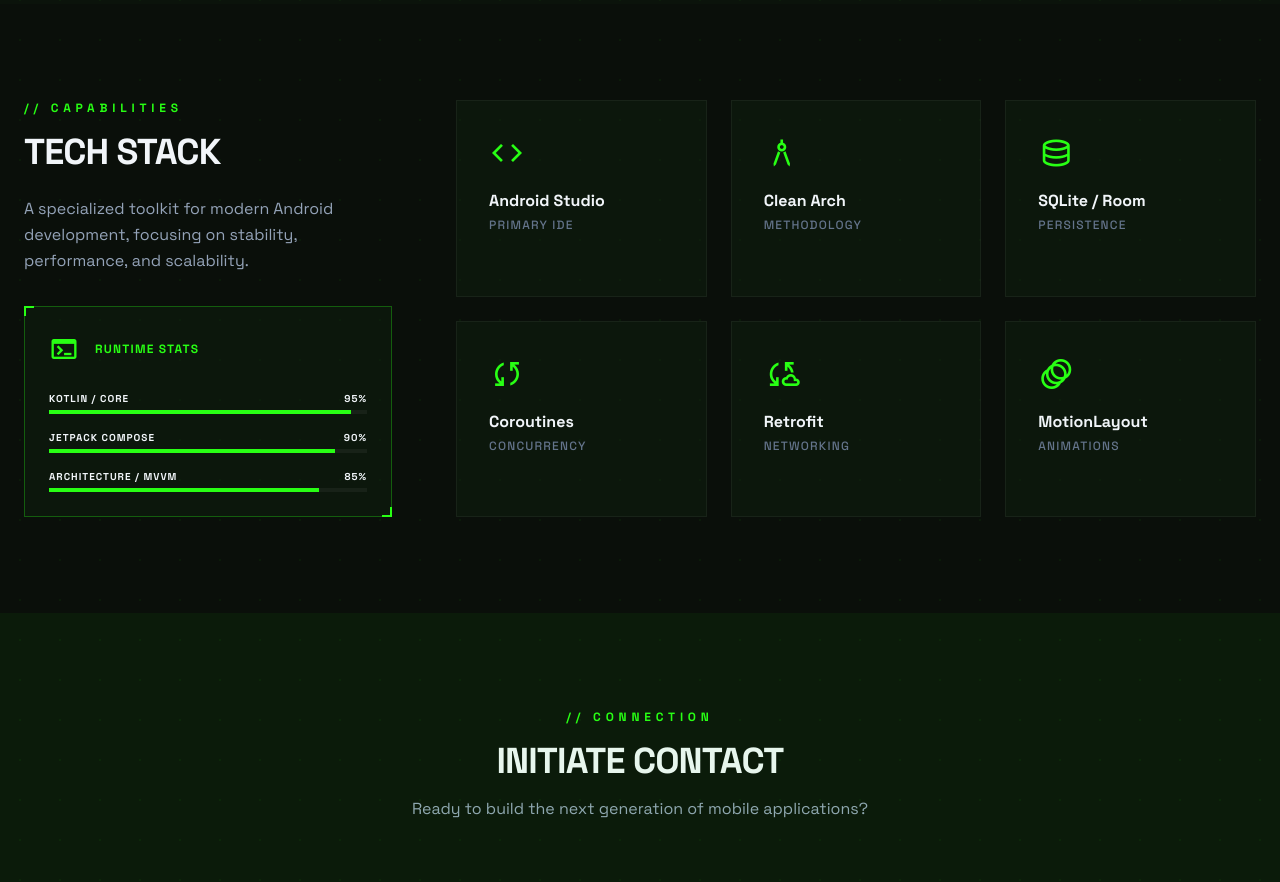
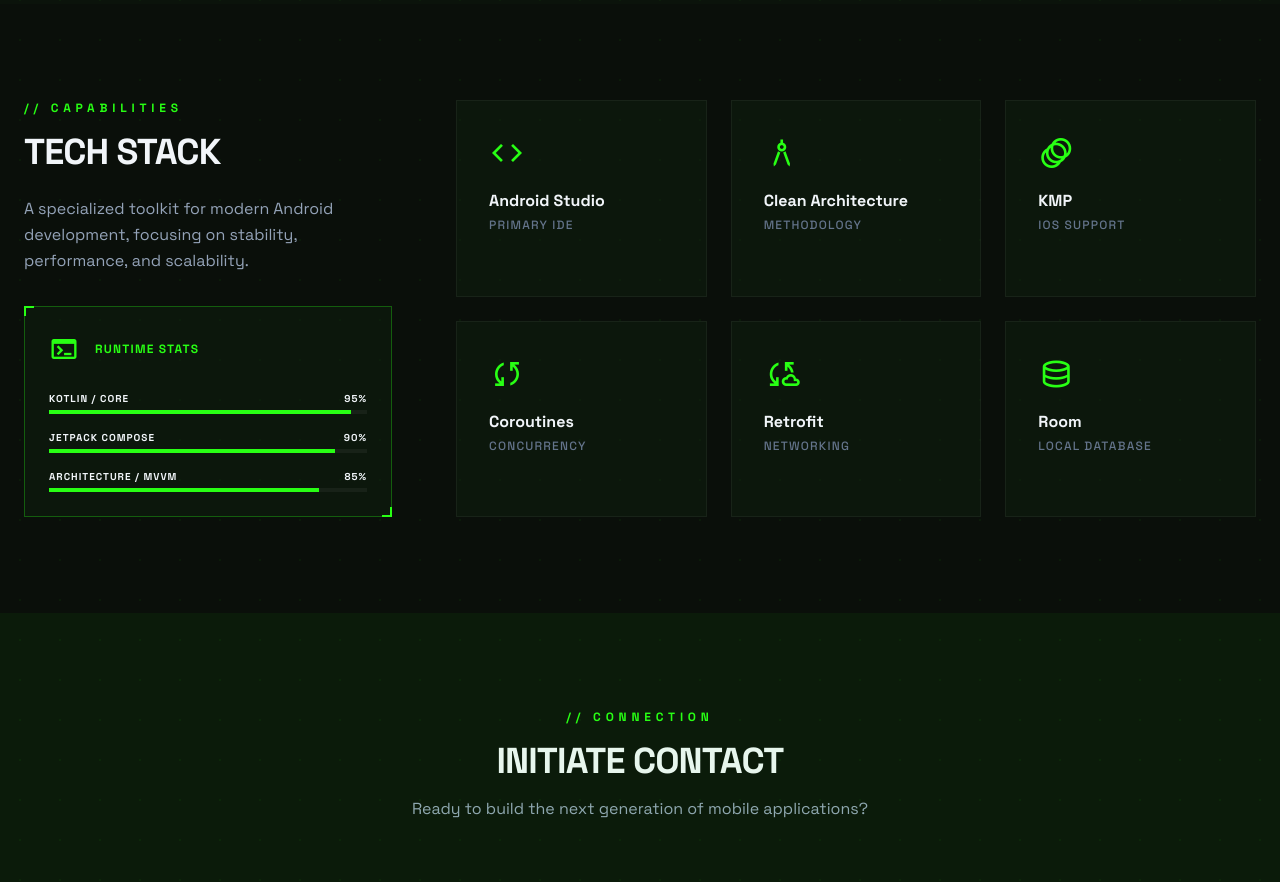
Before and after one commit to SkNoman/Portfolio, a plain HTML site: page index.html in a window 1280 px wide. Shown: the part 2260-3142 px from the top of the page. Drawn offline with nearby package versions, Linux system fonts and the light colour scheme.

Commit message:
Update index.html

```diff
--- a/index.html
+++ b/index.html
@@ -267,14 +267,14 @@
             <div class="p-8 border border-white/5 bg-surface-dark/40 hover:border-primary/30 transition-colors group">
               <span
                 class="material-symbols-outlined text-primary text-4xl mb-4 group-hover:scale-110 transition-transform block">architecture</span>
-              <h5 class="font-bold mb-1">Clean Arch</h5>
+              <h5 class="font-bold mb-1">Clean Architecture</h5>
               <p class="text-xs text-slate-500 uppercase tracking-widest font-medium">Methodology</p>
             </div>
             <div class="p-8 border border-white/5 bg-surface-dark/40 hover:border-primary/30 transition-colors group">
               <span
-                class="material-symbols-outlined text-primary text-4xl mb-4 group-hover:scale-110 transition-transform block">database</span>
-              <h5 class="font-bold mb-1">SQLite / Room</h5>
-              <p class="text-xs text-slate-500 uppercase tracking-widest font-medium">Persistence</p>
+                class="material-symbols-outlined text-primary text-4xl mb-4 group-hover:scale-110 transition-transform block">animation</span>
+              <h5 class="font-bold mb-1">KMP</h5>
+              <p class="text-xs text-slate-500 uppercase tracking-widest font-medium">IOS Support</p>
             </div>
             <div class="p-8 border border-white/5 bg-surface-dark/40 hover:border-primary/30 transition-colors group">
               <span
@@ -290,9 +290,9 @@
             </div>
             <div class="p-8 border border-white/5 bg-surface-dark/40 hover:border-primary/30 transition-colors group">
               <span
-                class="material-symbols-outlined text-primary text-4xl mb-4 group-hover:scale-110 transition-transform block">animation</span>
-              <h5 class="font-bold mb-1">MotionLayout</h5>
-              <p class="text-xs text-slate-500 uppercase tracking-widest font-medium">Animations</p>
+                class="material-symbols-outlined text-primary text-4xl mb-4 group-hover:scale-110 transition-transform block">database</span>
+              <h5 class="font-bold mb-1">Room</h5>
+              <p class="text-xs text-slate-500 uppercase tracking-widest font-medium">Local Database</p>
             </div>
           </div>
         </div>
```
